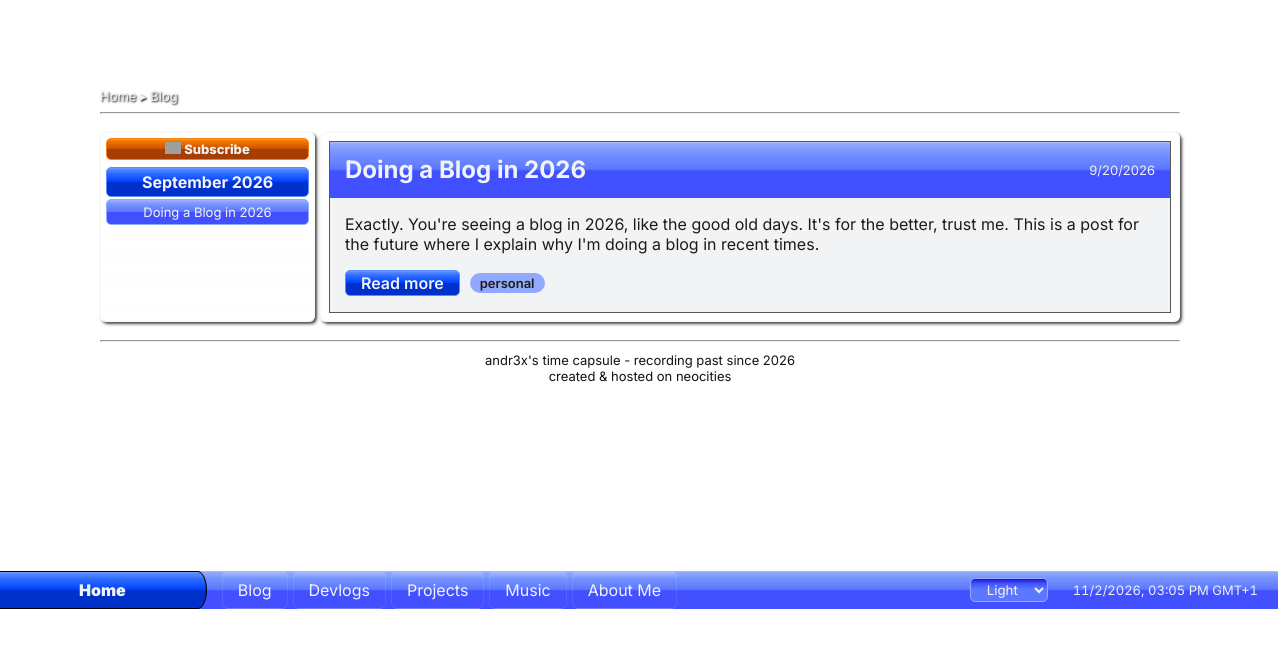
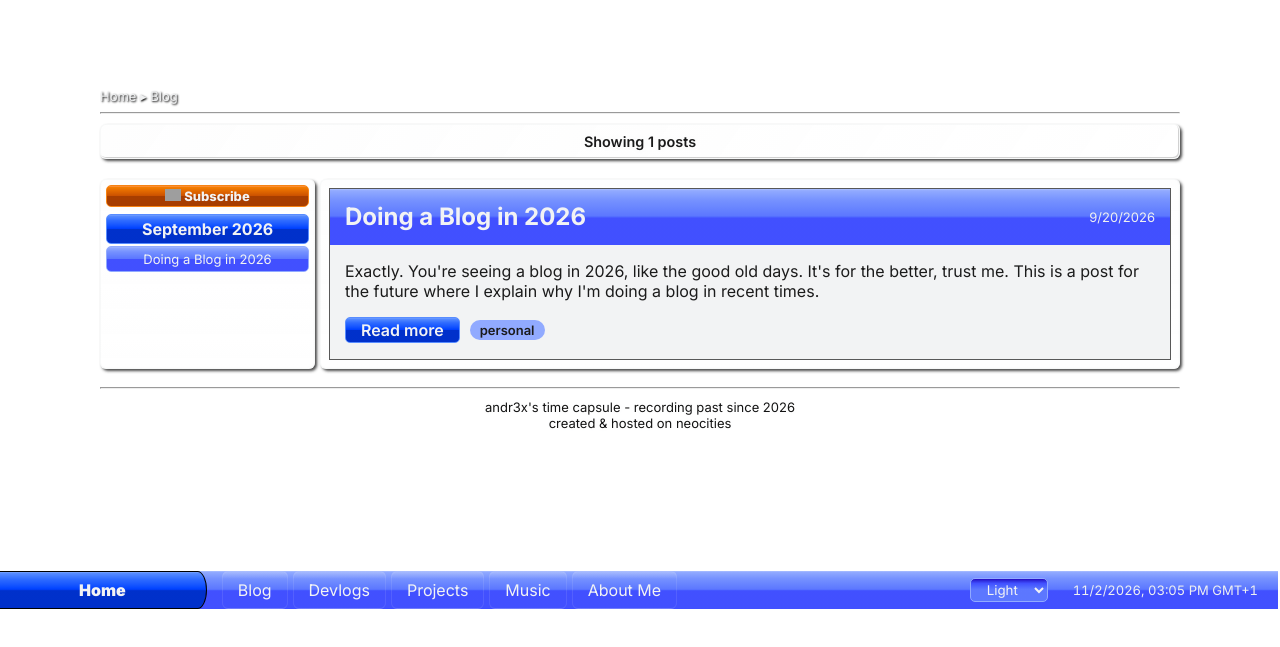
Before and after one commit to andr3x40/time-capsule, a plain HTML site: page time-capsule/blog/index.html in a window 1280 px wide. Shown: the part 191-838 px from the top of the page. Drawn offline with Linux system fonts and the light colour scheme; grey boxes are pictures that could not be loaded.

Commit message:
Add blog filter box
added a first filter box to the blog feed

```diff
--- a/time-capsule/assets/scripts/blog-feed.js
+++ b/time-capsule/assets/scripts/blog-feed.js
@@ -15,6 +15,8 @@ fetch("/feeds/blog.xml")
 
       const filtered = tag ? posts.filter(p => p.tags.includes(tag)) : posts
 
+      document.getElementById("post-filter-info").innerHTML = tag ? `<span>Showing ${filtered.length} ${tag} posts</span><a href="/blog">Show all</a>` : `<span>Showing ${filtered.length} posts</span>`
+
       document.getElementById("post-container").innerHTML = filtered
         .map(post => `<article class="post">
                         <div class="post-header">
--- a/time-capsule/blog.css
+++ b/time-capsule/blog.css
@@ -153,3 +153,9 @@ button.button-rss:hover {
     padding: 2px 10px;
     text-align: center;
 }
+
+#post-filter-info {
+    display: flex;
+    flex-direction: column;
+    gap: 3px;
+}
--- a/time-capsule/blog/index.html
+++ b/time-capsule/blog/index.html
@@ -34,6 +34,12 @@
             <a href="/">Home</a> &blacktriangleright; Blog
         </div>
         <hr>
+        <div class="box" id="post-filter-info">
+            <span>
+                Showing all posts
+            </span>
+            <a href="/blog">Show all</a>
+        </div>
         <div class="sidebar-container">
             <tc-blog-sidebar></tc-blog-sidebar>
             <section class="main" id="post-container">
```
